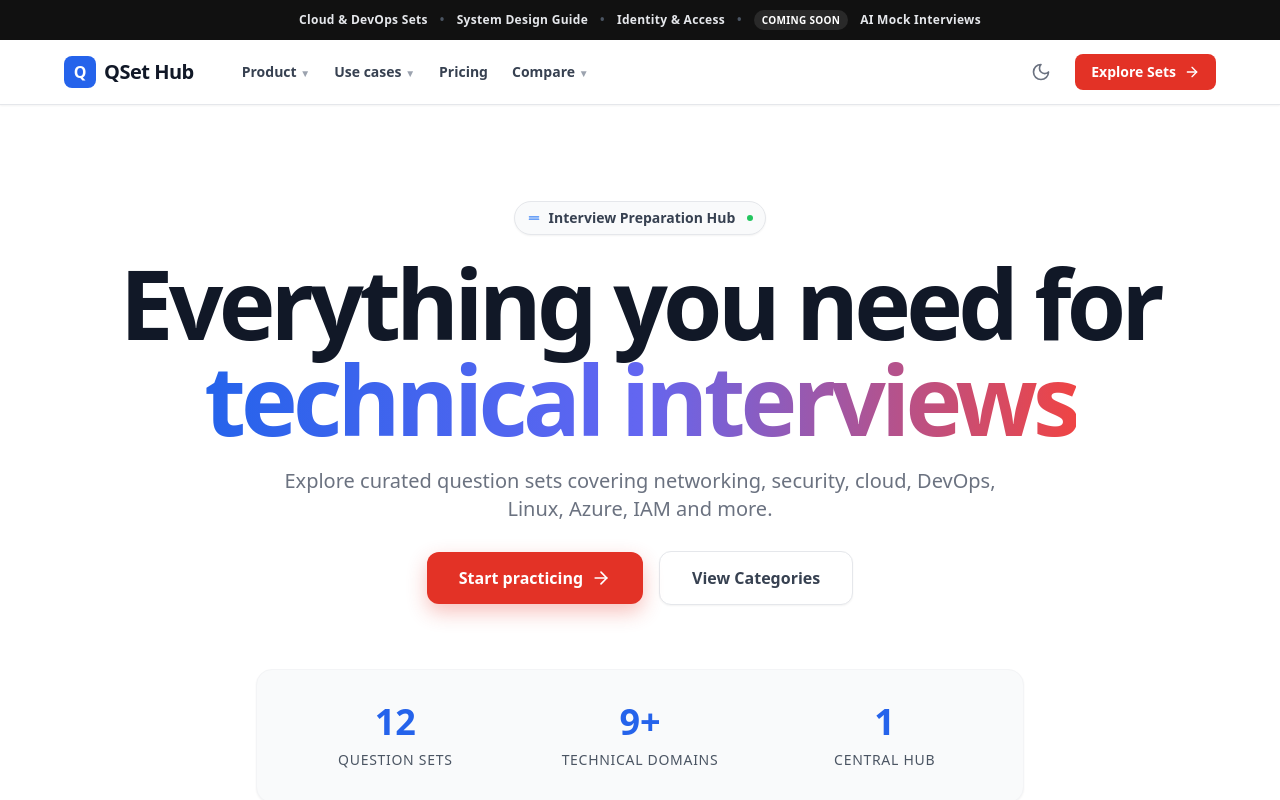
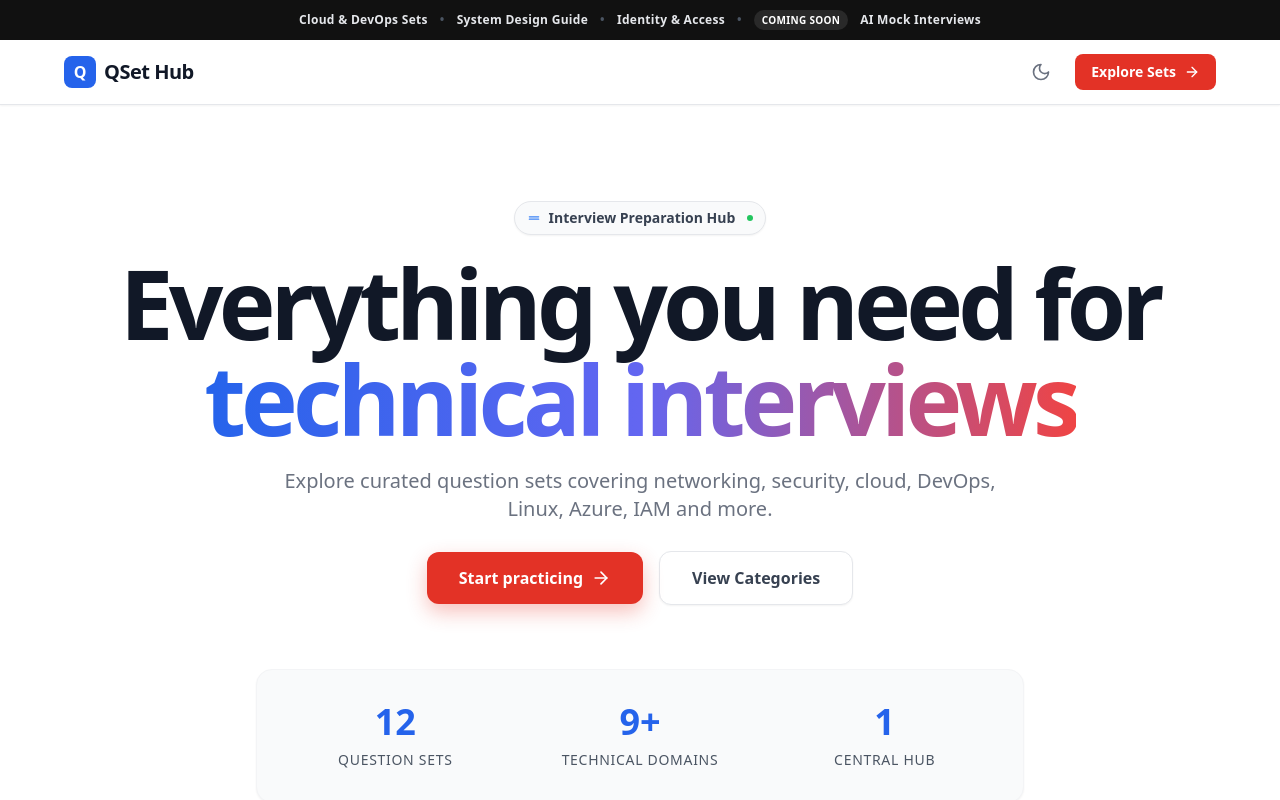
Before and after one commit to Nirmalakhadka18/Question_Set_Hub, a React (Vite) app: page / in a window 1280 px wide. Shown: the top 800 px of the page. Built offline with nearby package versions, Linux system fonts and the light colour scheme.

Commit message:
Remove top nav links

```diff
--- a/src/components/Header.tsx
+++ b/src/components/Header.tsx
@@ -64,13 +64,6 @@ export default function Header() {
             </div>
             <span className="text-xl font-bold text-gray-900 dark:text-gray-100 tracking-tight">QSet Hub</span>
           </div>
-
-          <nav className="hidden md:flex items-center gap-6 text-sm font-semibold text-gray-700 dark:text-gray-300">
-            <a href="#" className="transition-colors hover:text-blue-600 dark:hover:text-blue-400 focus-visible:outline-none focus-visible:ring-2 focus-visible:ring-blue-500 rounded-md">Product <span className="text-gray-400 text-[10px]">▼</span></a>
-            <a href="#question-sets" className="transition-colors hover:text-blue-600 dark:hover:text-blue-400 focus-visible:outline-none focus-visible:ring-2 focus-visible:ring-blue-500 rounded-md">Use cases <span className="text-gray-400 text-[10px]">▼</span></a>
-            <a href="#question-sets" className="transition-colors hover:text-blue-600 dark:hover:text-blue-400 focus-visible:outline-none focus-visible:ring-2 focus-visible:ring-blue-500 rounded-md">Pricing</a>
-            <a href="#" className="transition-colors hover:text-blue-600 dark:hover:text-blue-400 focus-visible:outline-none focus-visible:ring-2 focus-visible:ring-blue-500 rounded-md">Compare <span className="text-gray-400 text-[10px]">▼</span></a>
-          </nav>
         </div>
 
         <div className="hidden md:flex items-center gap-4">
```
